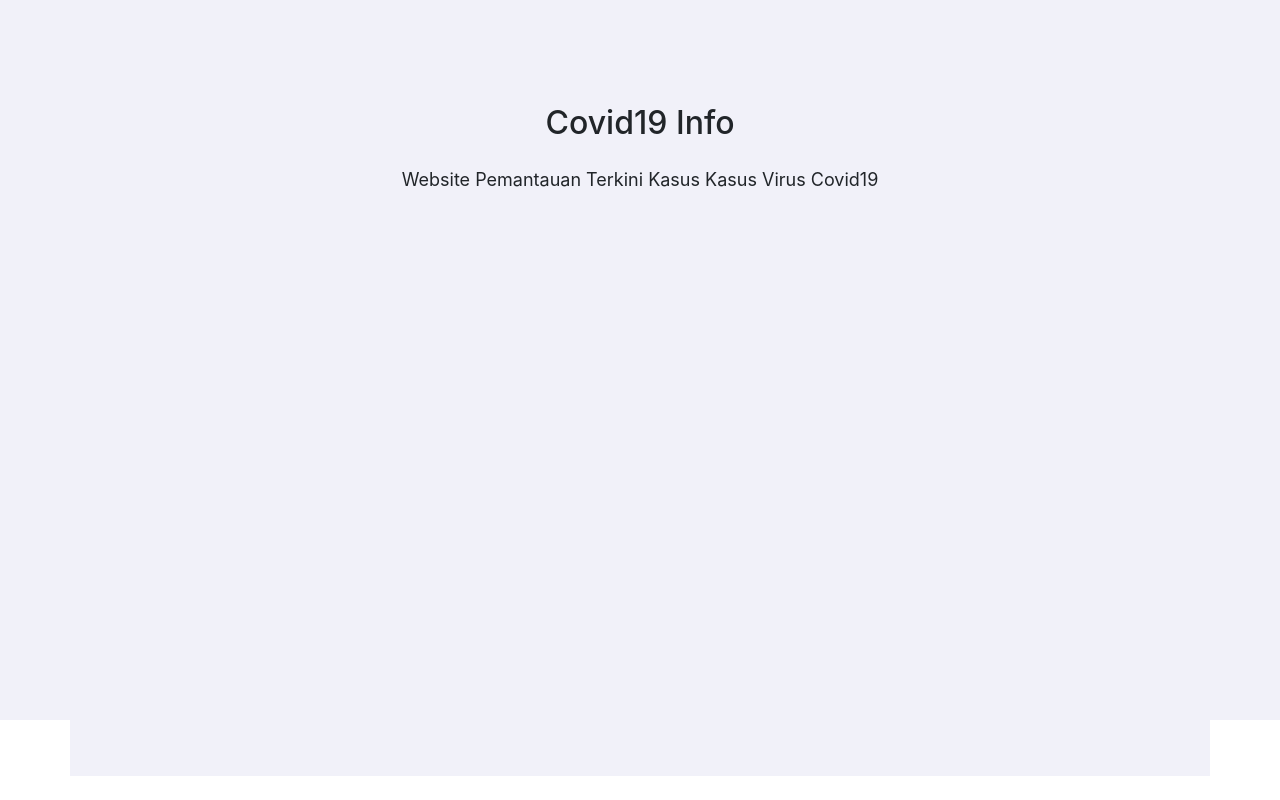
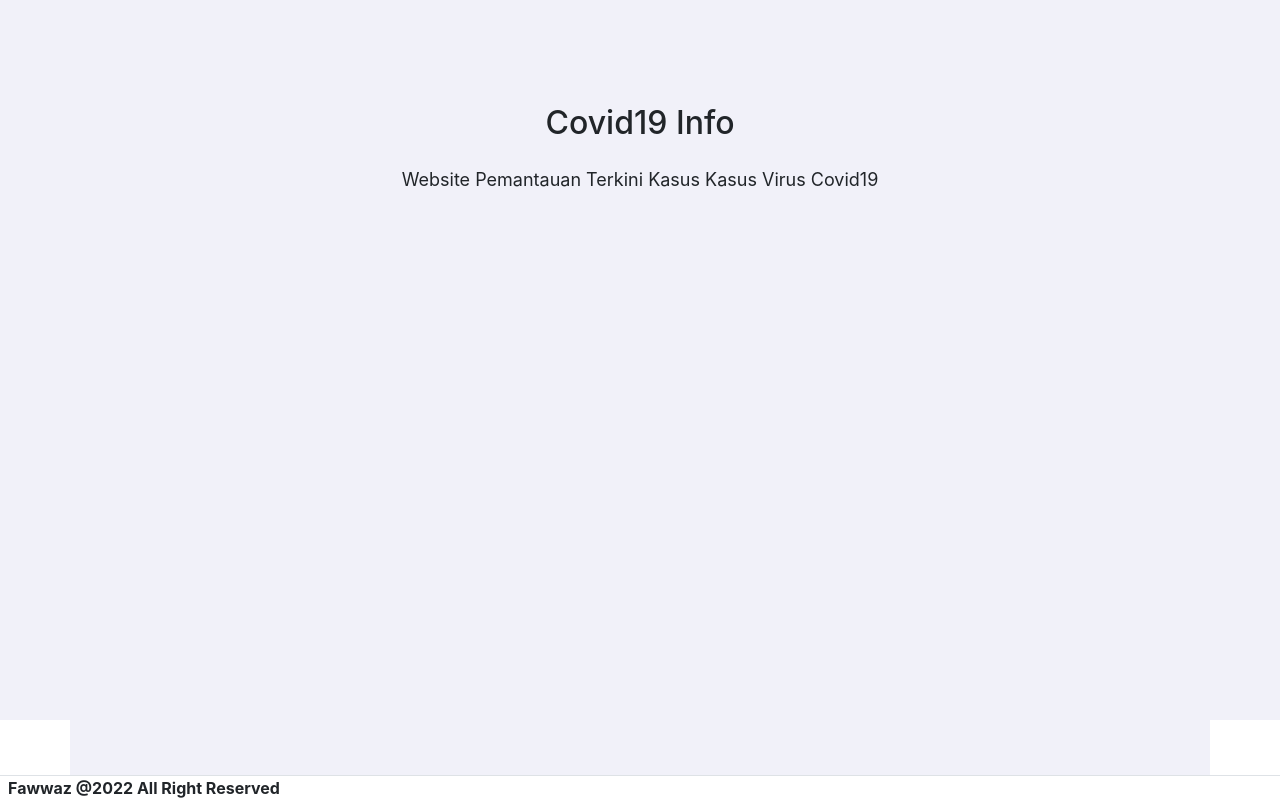
Before and after one commit to FawwazKautsar24/Covid19-Info-with-NextJS, a Next.js app: page / in a window 1280 px wide. Built offline with nearby package versions, Linux system fonts and the light colour scheme.

Commit message:
Membuat component Footer & convert file .js to .jsx

```diff
--- a/components/Dashboard/IndexPage.js
+++ b/components/Dashboard/IndexPage.js
@@ -1,4 +1,5 @@
 import Header from "../Layout/Header";
+import Footer from "../Layout/Footer";
 
 function IndexPage(){
     const contentStyle = {
@@ -21,6 +22,10 @@ function IndexPage(){
                     </div>
                 </div>
             </div>
+            <Footer
+                rightContent={""}
+                leftContent={<div className="ml-2 font-weight-bold">Fawwaz @2022 All Right Reserved</div>}
+            />
         </div>
     );
 }
--- /dev/null
+++ b/components/Layout/Footer.jsx
@@ -0,0 +1,25 @@
+import PropTypes from 'prop-types';
+
+const Footer = (props) => {
+    if(!props.leftContent && !props.rightContent){
+        return null;
+    }
+
+    return (
+        <footer className="main-footer clearfix fixed-bottom bg-bottom border-top">
+            {props.rightContent && (
+                <div className="float-right d-none d-sm-inline" style={{color: "#6c757d"}}>
+                    {props.rightContent}
+                </div>
+            )}
+            {props.leftContent && props.leftContent}
+        </footer>
+    );
+}
+
+Footer.PropTypes = {
+    leftContent: PropTypes.element,
+    rightContent: PropTypes.string,
+}
+
+export default Footer;
```
Also changed, not shown: pages/_app.jsx (renamed from pages/_app.js, +7 -0 lines), components/Layout/Header.jsx (renamed from components/Layout/Header.js), pages/_document.jsx (renamed from pages/_document.js), pages/index.jsx (renamed from pages/index.js), pages/indonesia.jsx (renamed from pages/indonesia.js).
